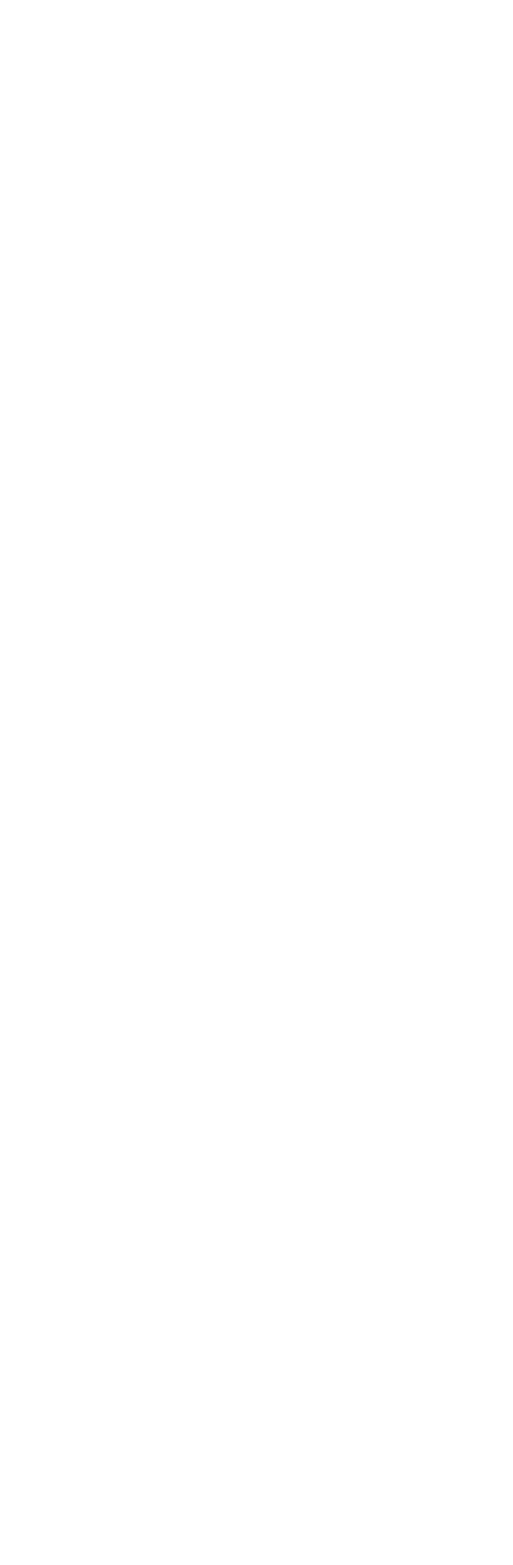
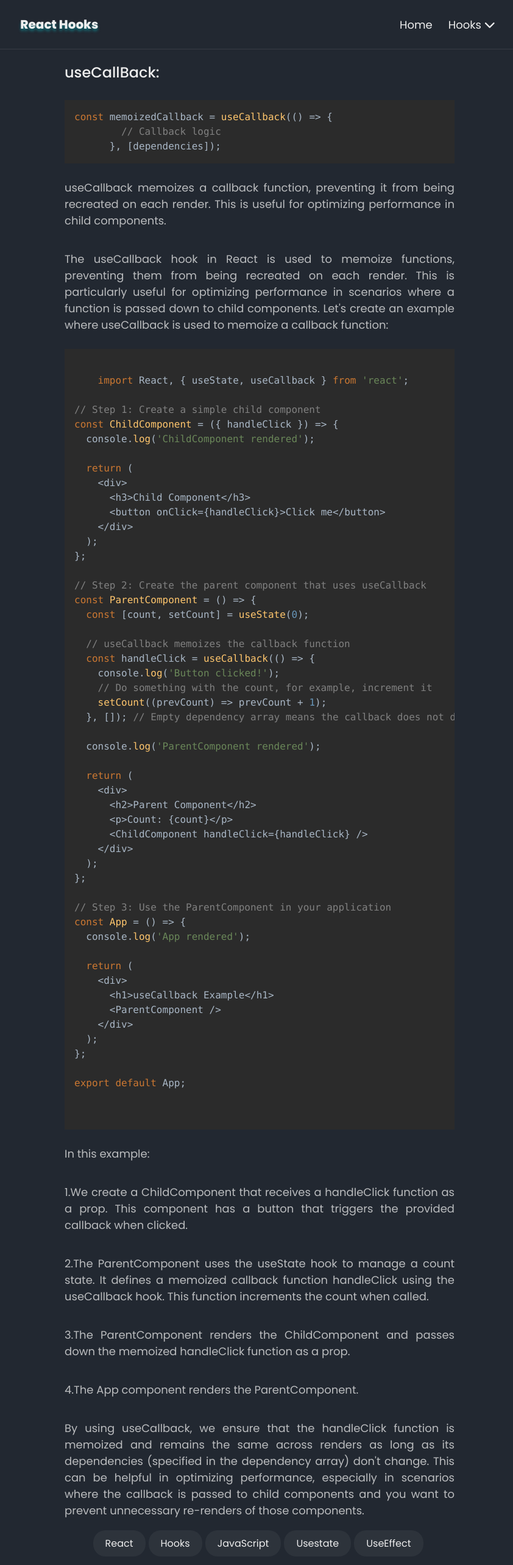
Before and after one commit to YousufMohammadi/01-react-hooks, a React (Create React App) app: page /useCallBack in a window 1280 px wide. Before the commit this address had no page. Shown: the top 2566 px of the page at 61% size, without its empty margins (214-1056 px from the left). Before the commit the page ends 800 px from the top, so only its background shows below. Built offline with nearby package versions, Linux system fonts and the light colour scheme.

Commit message:
useCallback page completed

```diff
--- a/src/App.js
+++ b/src/App.js
@@ -4,7 +4,7 @@ import { UseState } from "./Pages/UseState";
 import { UseEffect } from "./Pages/UseEffect";
 import { UseContext } from "./Pages/UseContext";
 import { UseReducer } from "./Pages/UseReducer";
-// import { UseCallBack } from "./Pages/UseCallBack";
+import { UseCallBack } from "./Pages/UseCallBack";
 // import { UseMemo } from "./Pages/UseMemo";
 
 function App() {
@@ -17,8 +17,8 @@ function App() {
         <Route path="/useEffect" element={<UseEffect />} />
         <Route path="/useContext" element={<UseContext /> } />
         <Route path="/useReducer" element={<UseReducer /> } />
-        {/* <Route path="/useCallBack" element={<UseCallBack /> } />
-        <Route path="/useMemo" element={<UseMemo /> } /> */}
+        <Route path="/useCallBack" element={<UseCallBack /> } />
+        {/* <Route path="/useMemo" element={<UseMemo /> } /> */}
       </Routes>
     </Router>
   );
--- /dev/null
+++ b/src/Pages/UseCallBack.jsx
@@ -0,0 +1,107 @@
+import CodeSpace from "../Components/CodeSpace";
+import { Footer } from "../Components/Footer";
+import { Header } from "../Components/Header";
+import Heading from "../Components/Heading";
+import Image from "../Components/Image";
+import Paragraph from "../Components/Paragraph";
+import Tag from "../Components/Tag";
+import Title from "../Components/Title";
+import "../Styles/Pages/Home.css"
+export function UseCallBack(props) {
+    const codeSnippet = `const memoizedCallback = useCallback(() => {
+        // Callback logic
+      }, [dependencies]);`;
+    const codeSnippet2 = `
+    import React, { useState, useCallback } from 'react';
+
+// Step 1: Create a simple child component
+const ChildComponent = ({ handleClick }) => {
+  console.log('ChildComponent rendered');
+
+  return (
+    <div>
+      <h3>Child Component</h3>
+      <button onClick={handleClick}>Click me</button>
+    </div>
+  );
+};
+
+// Step 2: Create the parent component that uses useCallback
+const ParentComponent = () => {
+  const [count, setCount] = useState(0);
+
+  // useCallback memoizes the callback function
+  const handleClick = useCallback(() => {
+    console.log('Button clicked!');
+    // Do something with the count, for example, increment it
+    setCount((prevCount) => prevCount + 1);
+  }, []); // Empty dependency array means the callback does not depend on any props or state
+
+  console.log('ParentComponent rendered');
+
+  return (
+    <div>
+      <h2>Parent Component</h2>
+      <p>Count: {count}</p>
+      <ChildComponent handleClick={handleClick} />
+    </div>
+  );
+};
+
+// Step 3: Use the ParentComponent in your application
+const App = () => {
+  console.log('App rendered');
+
+  return (
+    <div>
+      <h1>useCallback Example</h1>
+      <ParentComponent />
+    </div>
+  );
+};
+
+export default App;
+
+    `;
+    return <div id="home">
+        <Header />
+        <div className="home-content">
+            <Heading heading="useCallBack:" />
+            <CodeSpace language="javascript" code={codeSnippet} />
+            <Paragraph
+             pragraph="useCallback memoizes a callback function, preventing it from being recreated on each render. This is useful for optimizing performance in child components."
+            />
+            <Paragraph
+             pragraph="The useCallback hook in React is used to memoize functions, preventing them from being recreated on each render. This is particularly useful for optimizing performance in scenarios where a function is passed down to child components. Let's create an example where useCallback is used to memoize a callback function:"
+            />
+            <CodeSpace language="javascript" code={codeSnippet2} />
+            <Paragraph
+             pragraph="In this example:"
+            />
+            <Paragraph
+             pragraph=" 1.We create a ChildComponent that receives a handleClick function as a prop. This component has a button that triggers the provided callback when clicked."
+            />
+            <Paragraph
+             pragraph=" 2.The ParentComponent uses the useState hook to manage a count state. It defines a memoized callback function handleClick using the useCallback hook. This function increments the count when called."
+            />
+            <Paragraph
+             pragraph=" 3.The ParentComponent renders the ChildComponent and passes down the memoized handleClick function as a prop."
+            />
+            <Paragraph
+             pragraph=" 4.The App component renders the ParentComponent."
+            />
+            <Paragraph
+             pragraph="By using useCallback, we ensure that the handleClick function is memoized and remains the same across renders as long as its dependencies (specified in the dependency array) don't change. This can be helpful in optimizing performance, especially in scenarios where the callback is passed to child components and you want to prevent unnecessary re-renders of those components."
+            />
+            <div style={{marginTop:10}}>
+            <Tag link="www.google.com" title="React"/>
+            <Tag link="www.google.com" title="Hooks"/>
+            <Tag link="www.google.com" title="JavaScript"/>
+            <Tag link="www.google.com" title="Usestate"/>
+            <Tag link="www.google.com" title="UseEffect"/>
+            </div>
+
+        </div>
+        <Footer />
+    </div>
+}
```
